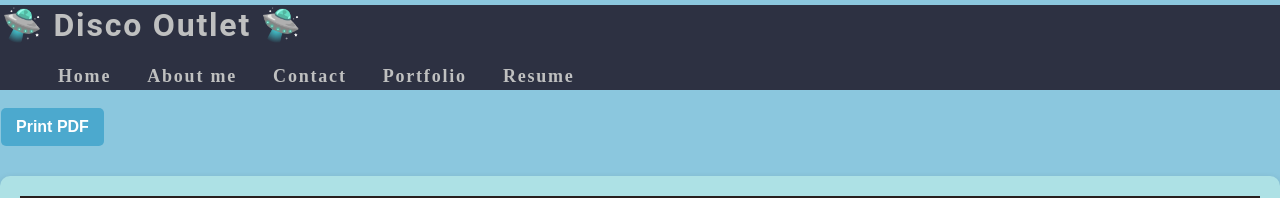
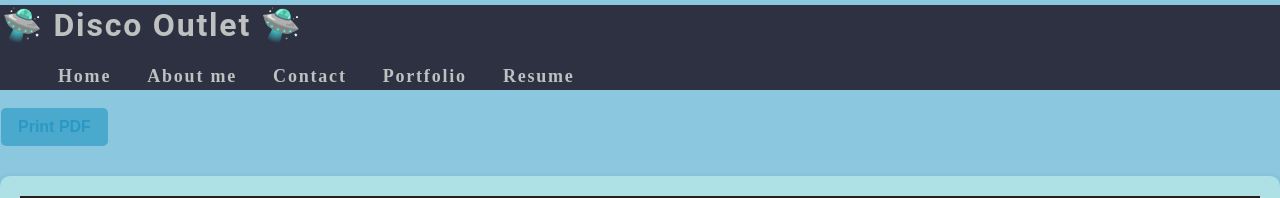
Before and after one commit to Plaindemon/disco-outlet-react-portfolio, a React (Create React App) app: page /resume in a window 1280 px wide. Shown: the top 198 px of the page. Built offline with nearby package versions, Linux system fonts and the light colour scheme.

Commit message:
fixed the print pdf button

```diff
--- a/src/components/Resume/index.js
+++ b/src/components/Resume/index.js
@@ -1,15 +1,16 @@
 import React, { useState } from 'react';
 import { Card, CardGroup, Button, ListGroup, ListItem, Row, Col, Accordion } from 'react-bootstrap';
 import { Container } from '../Footer/FooterStyles';
-import printPdf from 'print-js';
+import resumePdf  from "../../assets/pdf/resume.pdf"
+
 
 
 function Resume() {
 
     return (
         <Container>
-            <Button id="print" type="button" onClick={printPdf}>
-            Print PDF
+            <Button id="print" type="button">
+            <a href={resumePdf}>Print PDF</a>
             </Button>
             <Row xs={1} md={2}>
 
```
Lines whose indentation alone changed are shown as unchanged.
